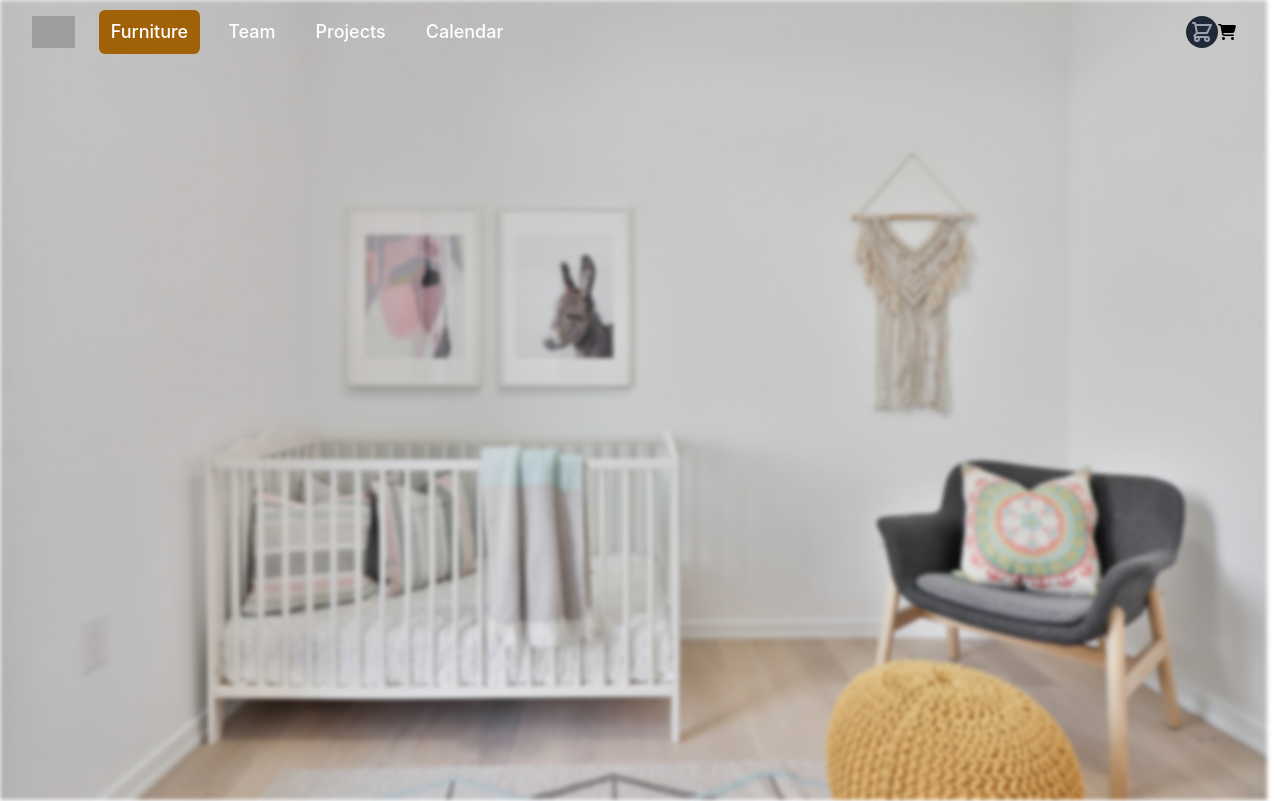
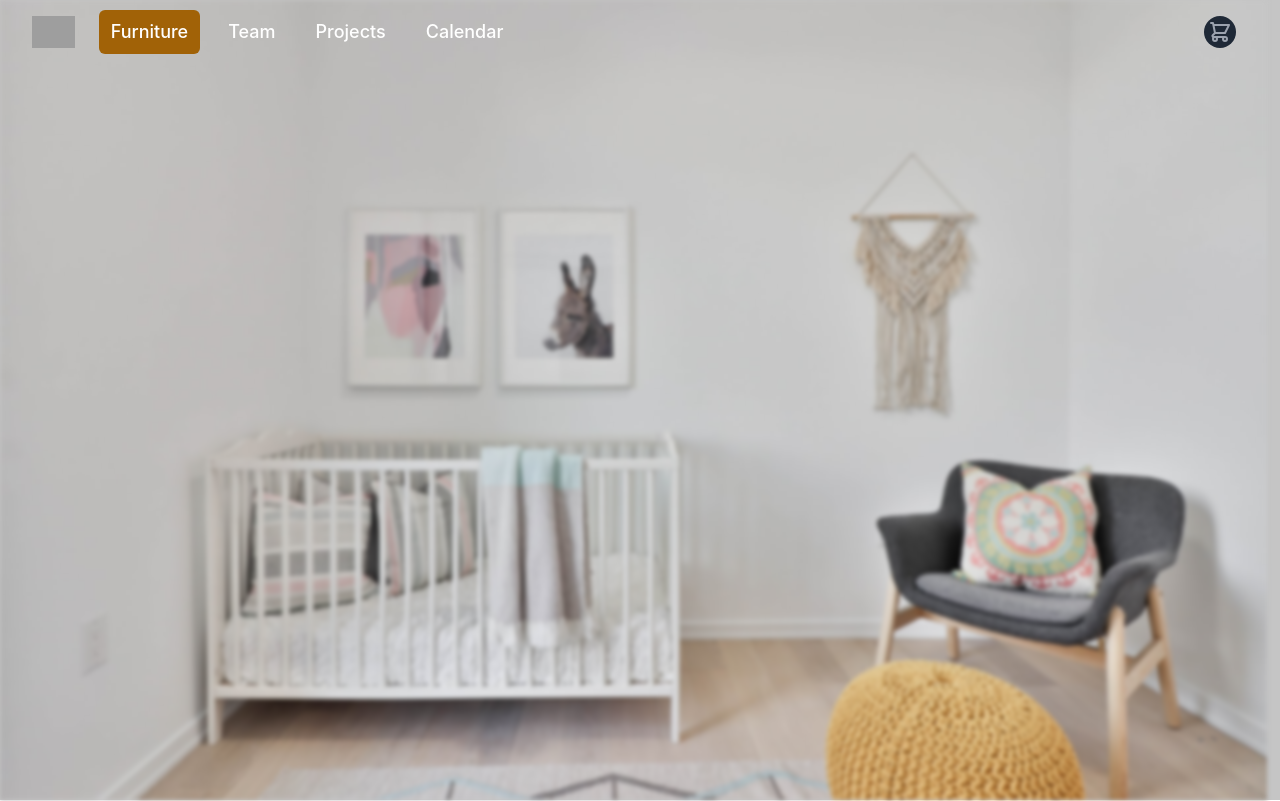
Before and after one commit to Shrey19702/bob_website, a Next.js app: page / in a window 1280 px wide. Shown: the top 801 px of the page. Built offline with nearby package versions, Linux system fonts and the light colour scheme; grey boxes are pictures that could not be loaded.

Commit message:
correct horizontal scroll

```diff
--- a/pages/_document.js
+++ b/pages/_document.js
@@ -1,12 +1,11 @@
-import Document, { Html, Head, Main, NextScript } from "next/document";
-
+import Document, {Html, Head, Main, NextScript} from 'next/document'
+import Script from 'next/script'
 class MyDocument extends Document {
     render() {
         return (
             <Html>
                 <Head>
-
-                <script src="https://kit.fontawesome.com/c80561e6bf.js" crossorigin="anonymous"></script>
+                    <Script src="https://kit.fontawesome.com/c80561e6bf.js"/>
                 </Head>
                 <body>
                     <Main />
@@ -17,4 +16,4 @@ class MyDocument extends Document {
     }
 }
 
-export default MyDocument;
+export default MyDocument
--- a/styles/globals.css
+++ b/styles/globals.css
@@ -8,6 +8,7 @@ body {
   margin: 0;
   font-family: -apple-system, BlinkMacSystemFont, Segoe UI, Roboto, Oxygen,
     Ubuntu, Cantarell, Fira Sans, Droid Sans, Helvetica Neue, sans-serif;
+  background-color: rgb(197, 197, 197);
 }
 
 a {
@@ -18,3 +19,15 @@ a {
 * {
   box-sizing: border-box;
 }
+
+body::-webkit-scrollbar {
+  width: 1vw;
+}
+
+body::-webkit-scrollbar-track {
+  background-color: rgb(248, 248, 248);
+}
+
+body::-webkit-scrollbar-thumb {
+  background-color: rgb(185, 185, 185);
+}
```
